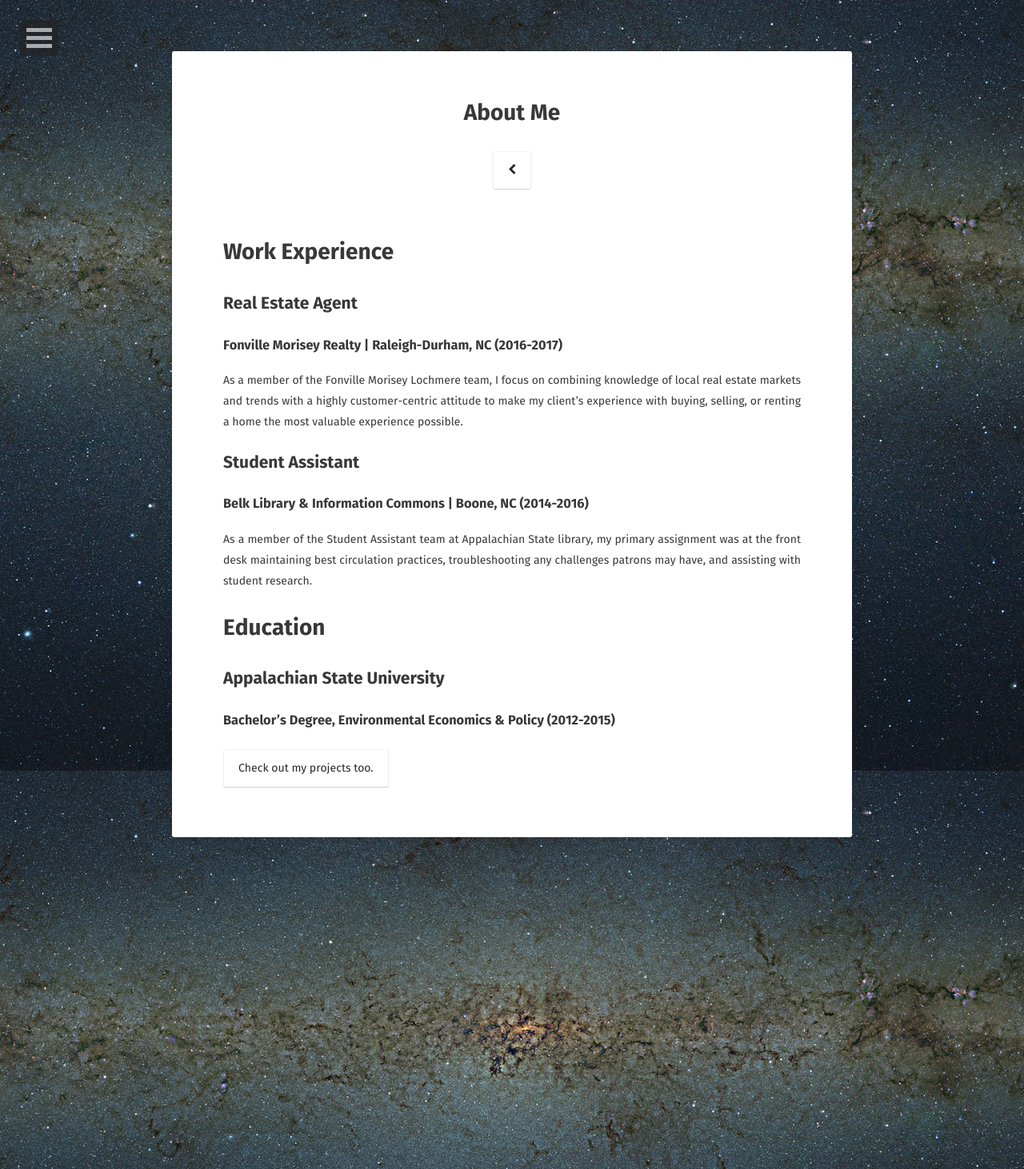
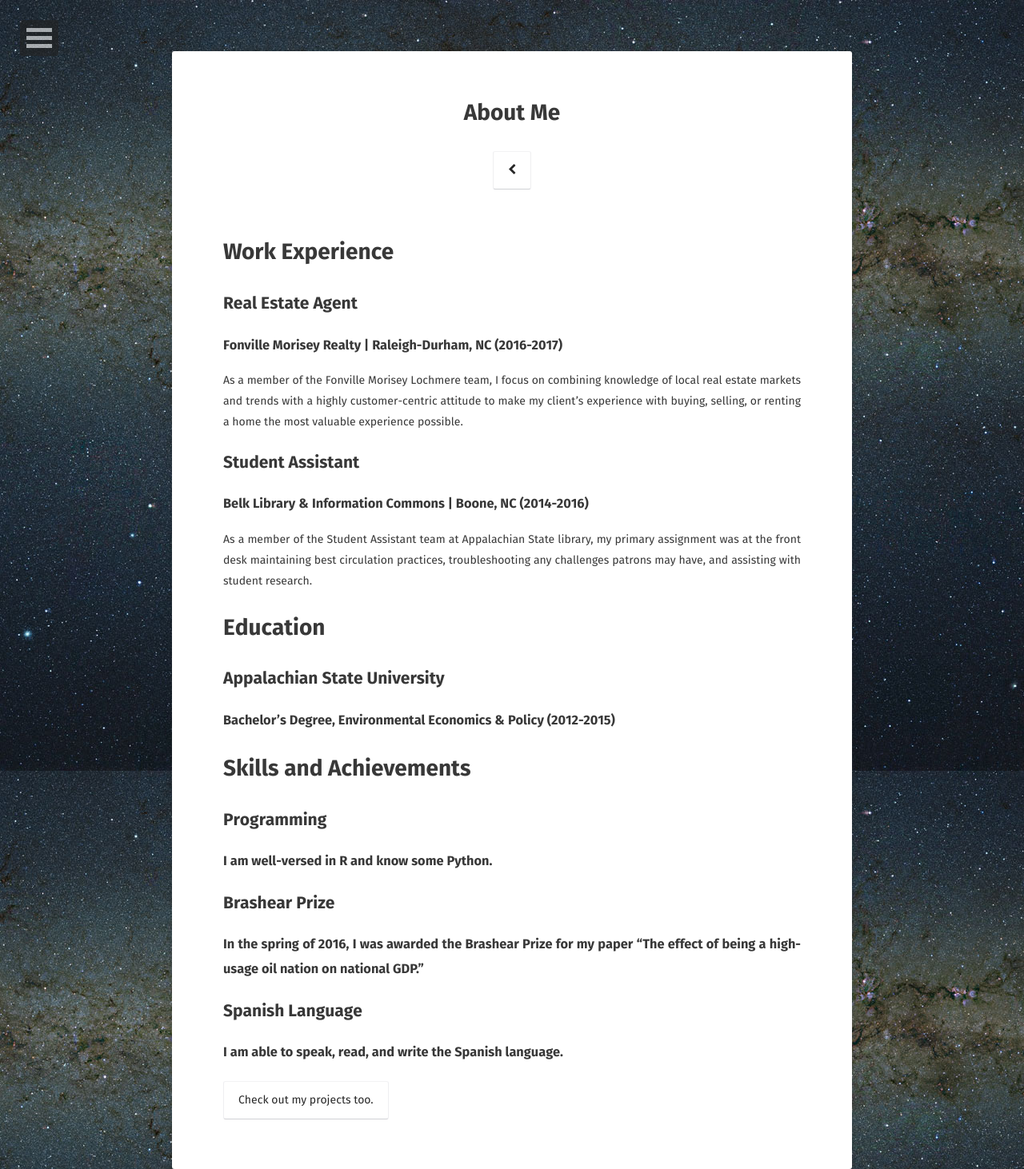
Before and after one commit to kiefersmith/Altitude-Website, a Jekyll site: the page built from about/index.md, in a window 1280 px wide. Shown: the whole page at 80% size. Built offline with Jekyll 4.4.1, drawn with Linux system fonts in a browser that asks for light colours; some web fonts are replaced.

```diff
--- a/about/index.md
+++ b/about/index.md
@@ -26,4 +26,18 @@
 
 ### Bachelor's Degree, Environmental Economics & Policy (2012-2015)
 
+# Skills and Achievements
+
+## Programming
+
+### I am well-versed in R and know some Python.
+
+## Brashear Prize
+
+### In the spring of 2016, I was awarded the Brashear Prize for my paper "The effect of being a high-usage oil nation on national GDP."
+
+## Spanish Language
+
+### I am able to speak, read, and write the Spanish language.
+
 [Check out my projects too.](https://kiefersmith.github.io/projects/){: .btn}
```
Also changed, not shown: _config.yml (+2 -7 lines).
